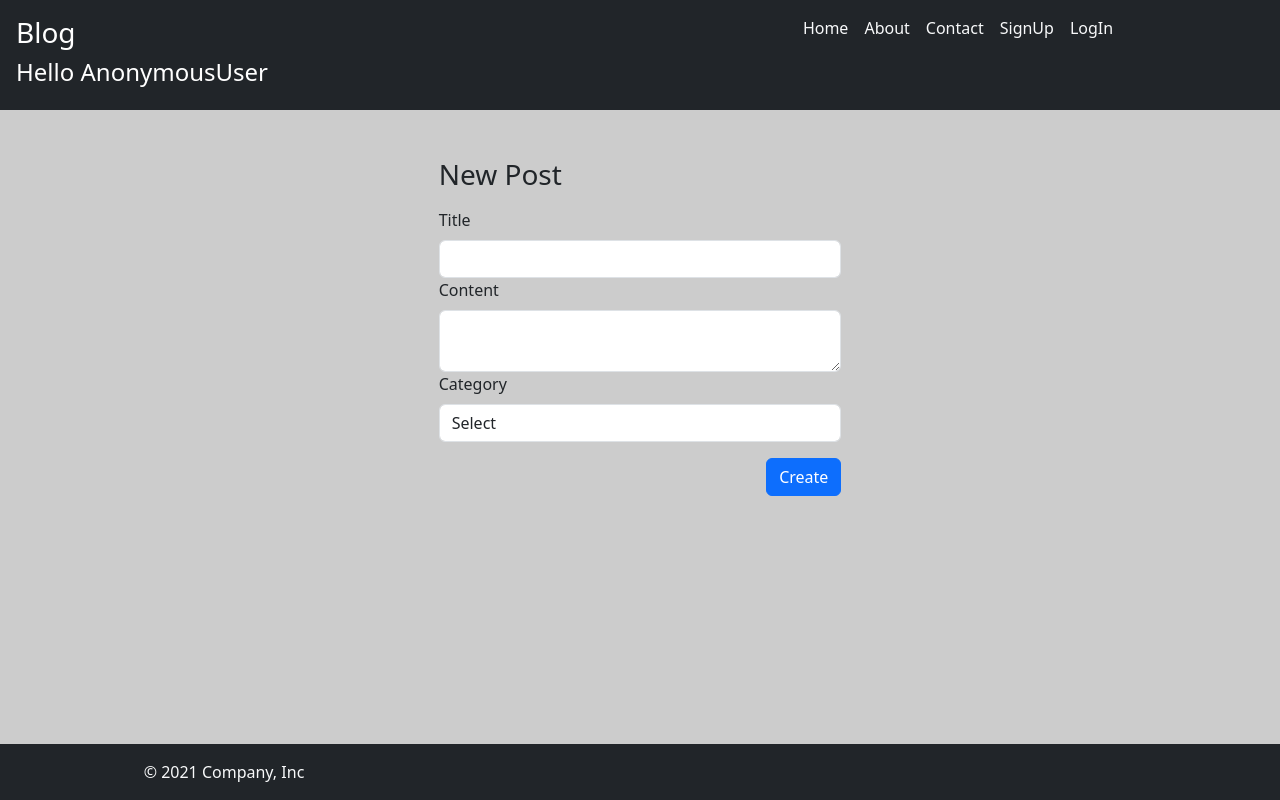
After one commit to Balaji45-Ncr/dj-proj1, a Django app: page /blog/new_post/ in a window 1280 px wide. The commit adds this page. Run offline with Django 4.2, Linux system fonts and the light colour scheme; data that the repository does not hold is empty; some libraries are stand-ins or nearby versions.

Commit message:
new_post

```diff
--- a/blog/forms.py
+++ b/blog/forms.py
@@ -2,7 +2,7 @@ from django import forms
 from django.contrib.auth.models import User
 from django.contrib.auth.forms import UserCreationForm
 from django.contrib.auth import authenticate
-
+from .models import Post
 class Contactform(forms.Form):
     name= forms.CharField(label='Name',max_length=50,required=True)
     email= forms.EmailField(label='Email')
@@ -46,3 +46,22 @@ class Loginform(forms.Form):
     #         user=authenticate(username=username,password=password)
     #         if user is None:
     #             raise forms.ValidationError('No user with this creds')
+
+
+
+class Newpost(forms.ModelForm):
+    title=forms.CharField(label='Title',max_length=25)
+    content=forms.CharField(label='Content')
+    class Meta:
+        model=Post
+        fields = ['title','content','category']
+
+    def save(self, commit=...):
+
+        post=super().save(commit)
+        post.img_url='https://upload.wikimedia.org/wikipedia/commons/thumb/a/ac/No_image_available.svg/450px-No_image_available.svg.png'
+
+        if commit:
+            post.save(
+            )
+        return post
--- /dev/null
+++ b/blog/templates/blog/new_post.html
@@ -0,0 +1,41 @@
+{% extends 'blog/base.html' %}
+
+{% block content %}
+<div class="container-fluid">
+    <div class="row d-flex justify-content-center mt-5">
+        <div class="col-4">
+            <h3>New Post</h3>
+
+            <div class="my-3">
+                <form method="post" enctype="multipart/form-data">
+                    {% csrf_token %}
+                    <div class="form-group">
+                        <label for="title" class="form-label">Title</label>
+                        <input type="text" class="form-control" name="title" id="title" value="">
+                    </div>
+
+                    <div class="form-group">
+                        <label for="content" class="form-label">Content</label>
+                        <textarea class="form-control" id="content" name="content"></textarea>
+                    </div>
+                    <div class="form-group">
+                        <label for="category" class="form-label">Category</label>
+                        <select class="form-control" id="category" name="category">
+                            <option value="">Select</option>
+                            {% if form %}
+                                {% for categories in form.fields.category.queryset %}
+                                    <option  value="{{categories.id}}">{{categories.name}}</option>
+                                {% endfor %}
+                            {% endif %}
+                        </select>
+                    </div>
+
+                    <div class="my-3 d-flex justify-content-end">
+                        <button type="submit" class="btn btn-primary">Create</button>
+                    </div>
+                </form>
+            </div>
+        </div>
+    </div>
+</div>
+{% endblock %}
--- a/blog/urls.py
+++ b/blog/urls.py
@@ -16,5 +16,6 @@ urlpatterns=[
     path('login/',views.Login.as_view(),name='login'),
     path('dashboard/',views.Dashboard.as_view(),name='dashboard'),
     path('logout/',views.Logout.as_view(),name='logout'),
+    path('new_post/',views.New_Post.as_view(),name='new_post'),
 
 ]
--- a/blog/views.py
+++ b/blog/views.py
@@ -6,7 +6,7 @@ from django.views.generic import ListView,DetailView,FormView,UpdateView,DeleteV
 from django.views.generic.base import TemplateView
 from .models import Post
 from django.http import HttpResponseNotFound
-from .forms import Contactform,Registerform,Loginform
+from .forms import Contactform,Registerform,Loginform,Newpost
 from django.urls import reverse_lazy
 from django.contrib.auth import authenticate,login,logout
 from django.contrib import messages
@@ -138,3 +138,14 @@ class Logout(View):
             logout(request)
             messages.success(request,'Logged Out Successfully')
             return redirect(reverse('blog:login'))
+
+class New_Post(CreateView):
+    model=Post
+    form_class = Newpost
+    template_name = 'blog/new_post.html'
+    success_url = reverse_lazy('blog:dashboard')
+
+    def form_valid(self, form):
+        user=self.request.user
+        form.instance.user=user
+        return super().form_valid(form)
```
Also changed, not shown: blog/templates/blog/dashboard.html (+2 -6 lines).
